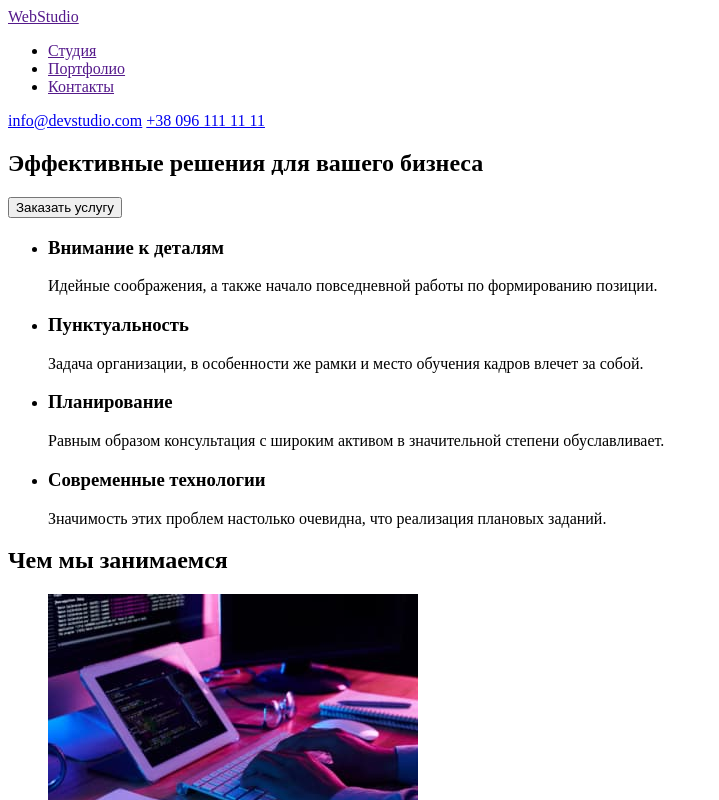
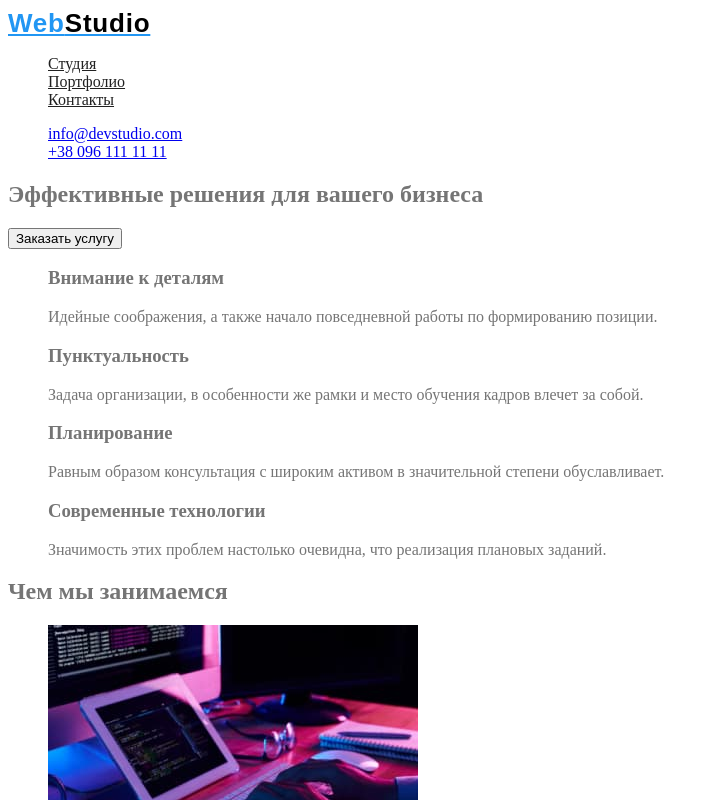
Before and after one commit to ViktoriaFomenko/goit-markup-hw-02, a plain HTML site: page index.html in a window 1280 px wide. Shown: the top 800 px of the page, without its empty margins (0-719 px from the left). Drawn offline with Linux system fonts and the light colour scheme.

Commit message:
add css and header style

```diff
--- /dev/null
+++ b/css/style.css
@@ -0,0 +1,40 @@
+body {
+  background-color: #fff;
+  color: #757575;
+}
+ul {
+  list-style: none;
+}
+.logo {
+  color: #2196f3;
+  font-family: Raleway, sans-serif;
+  font-weight: 700;
+  font-size: 26px;
+  line-height: 1.19;
+  letter-spacing: 0.03em;
+}
+.logo-dark {
+  color: black;
+}
+
+.logo-light {
+  color: #ffffff;
+}
+
+/* Site nav */
+
+.site-nav-list .link {
+  color: #212121;
+}
+.site-nav-list .link:hover,
+.site-nav-list .link:focus {
+  color: #2196f3;
+}
+
+/* Contacts list */
+
+/* цвет основного текста #757575*/
+/* вторичный цвет текста #212121 */
+/* белый #ffffff */
+/* акцент цвет #2196F3 */
+/* вторичный цвет фона #2F303A  */
--- a/index.html
+++ b/index.html
@@ -5,19 +5,25 @@
     <meta http-equiv="X-UA-Compatible" content="IE=edge">
     <meta name="viewport" content="width=device-width, initial-scale=1.0">
     <title>Студия</title>
+    <link rel="stylesheet" href="./css/style.css">
 </head>
 <body>
     <header>
-        <a href="">WebStudio</a>
-       <nav>
-           <ul>
-                <li><a href="">Студия</a></li>
-                <li><a href="">Портфолио</a></li>
-                <li><a href="">Контакты</a></li>
+        <a class="logo" href="">Web<span class="logo-dark">Studio</span></a>
+       <!-- Site nav -->
+        <nav>
+           <ul class="site-nav-list">
+                <li><a class="link" href="">Студия</a></li>
+                <li><a class="link" href="">Портфолио</a></li>
+                <li><a class="link" href="">Контакты</a></li>
            </ul>
        </nav>
-        <a href="mailto:info@devstudio.com">info@devstudio.com</a>
-        <a href="tel:+380961111111">+38 096 111 11 11</a>
+      <!-- Contacts list -->
+       <ul class="contacts-list" >
+        <li><a href="mailto:info@devstudio.com">info@devstudio.com</a></li>
+        <li><a href="tel:+380961111111">+38 096 111 11 11</a></li>
+       </ul>
+
     </header>
     <main>
         <section class="hero">
@@ -26,7 +32,7 @@
         </section>
         <section>
             <h2 hidden>Преимущества</h2>
-            <ul>
+            <ul class="list">
                 <li>
                     <h3>Внимание к деталям</h3>
                     <p>Идейные соображения, а также начало повседневной работы по формированию позиции.</p>
@@ -47,7 +53,7 @@
         </section>
         <section>
             <h2>Чем мы занимаемся</h2>
-            <ul>
+            <ul class="list">
                 <li><img src="./images/img01.jpg" alt="человек печатает на клавиатуре"
                     width="370"
                     height="294"/>
@@ -63,7 +69,7 @@
         </section>
         <section>
             <h2>Наша команда</h2>
-            <ul>
+            <ul class="list">
                 <li><img src="./images/img04.jpg" alt="первое фото члена команды"
                     width="270"
                     height="260"/>
@@ -92,9 +98,9 @@
         </section>
     </main>
      <footer>
-    <a href="">WebStudio</a>
+    <a class="logo" href="">Web<span class="logo-light">Studio</span></a>
     <address>
-        <ul>
+        <ul class="list">
             <li>
                 <a href="https://goo.gl/maps/rSDcFi86WocTGaVg7" target="_blank" rel="noopener noreferrer">г. Киев, пр-т Леси Украинки, 26</a>
             </li>
```
